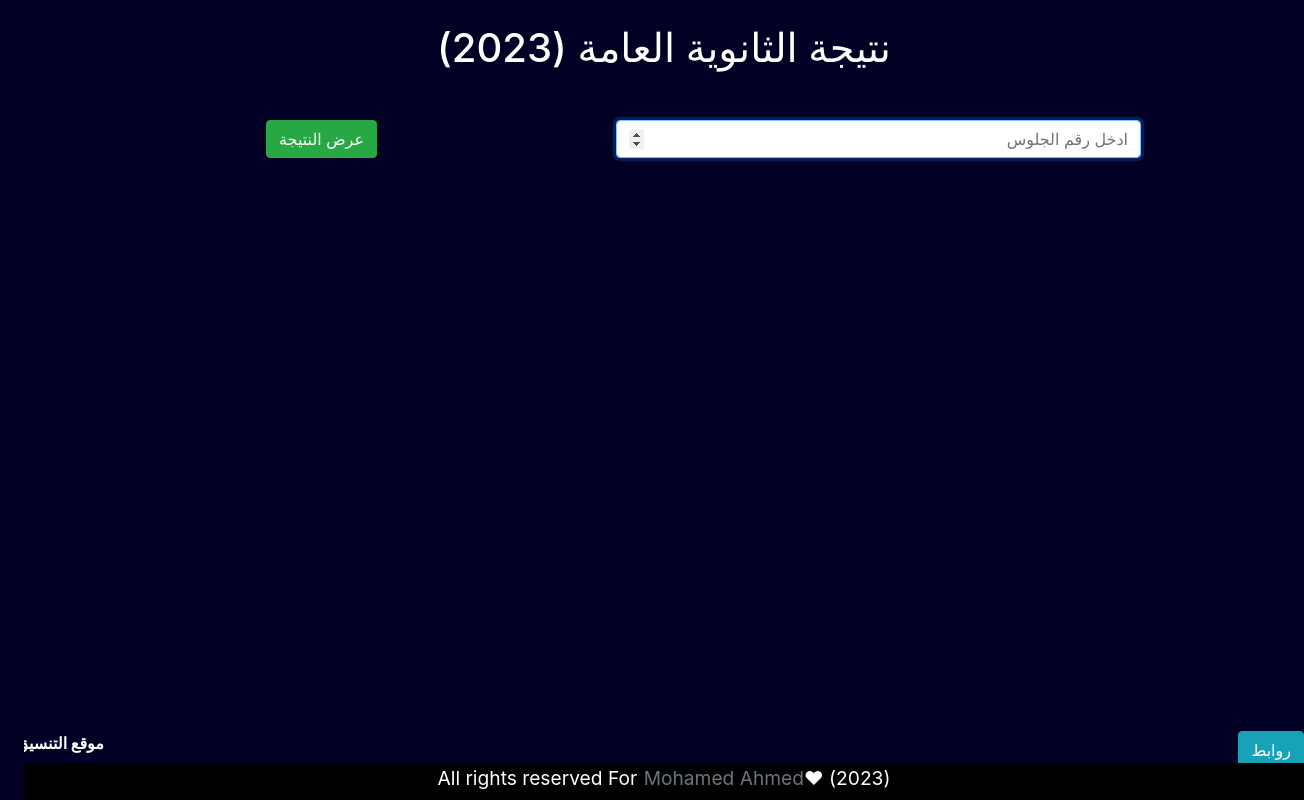
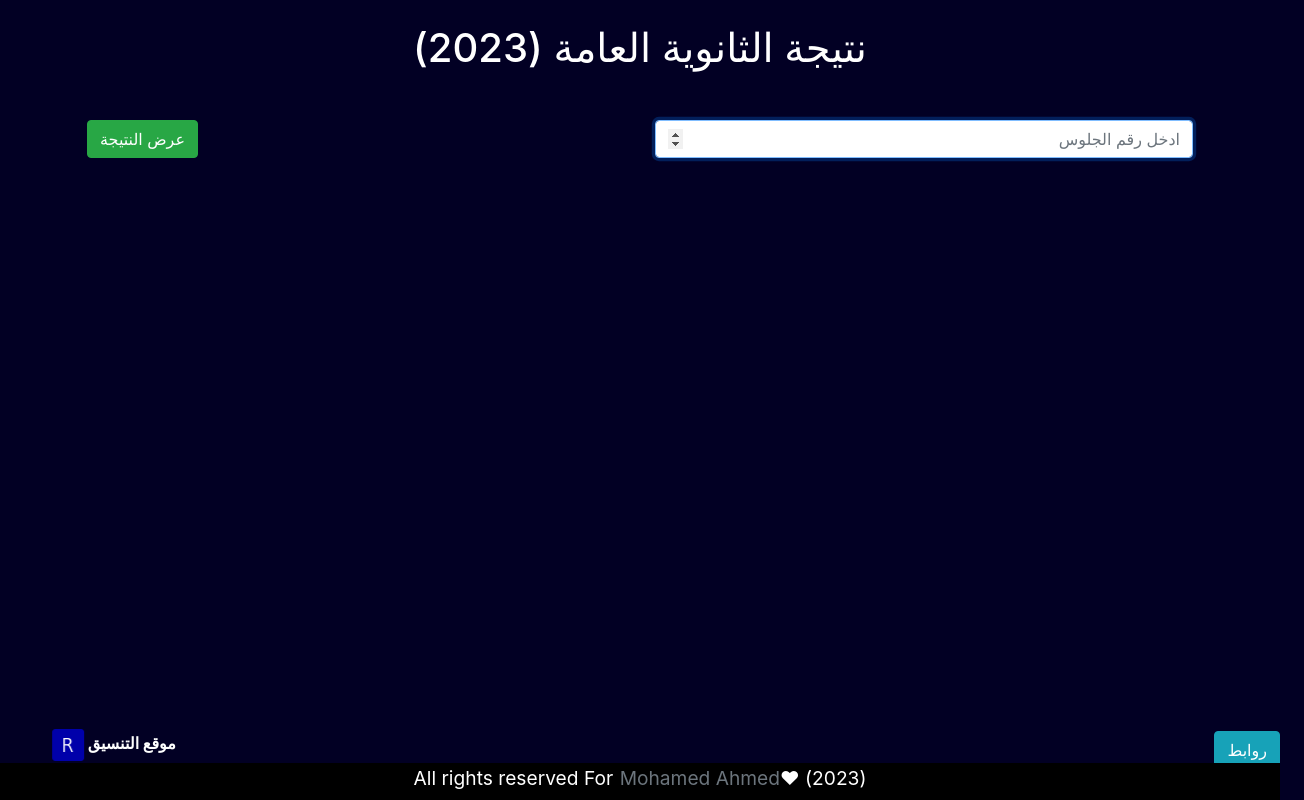
Before and after one commit to MaN0oo0/Results_Site, a plain HTML site: page index.html in a window 1280 px wide. Shown: the whole page, 1304 px wide, since content can reach past the window. Drawn offline with Linux system fonts and the light colour scheme.

Commit message:
Update V30

```diff
--- a/index.html
+++ b/index.html
@@ -19,8 +19,7 @@
           نتيجة الثانوية العامة <span class="time"></span>
         </h1>
       </div>
-      <div class="row col-12 m-5">
-        <div class="container d-flex justify-content-center cont">
+      <div class="row m-5">
         <div class="col-md-6 col-xl-6 col-sm-6">
           <input
             type="number"
@@ -30,11 +29,8 @@
             value=""
           />
         </div>
-          <div class="row col-md-6">
-            <div class="col-md-4 col-xl-8 col-sm-12">
+        <div class="col-md-6 col-xl-6 col-sm-6">
           <a class="btn btn-success text-white" id="btnsub">عرض النتيجة</a>
-            </div>
-          </div>
         </div>
       </div>
     </section>
```
Lines whose indentation alone changed are shown as unchanged.
